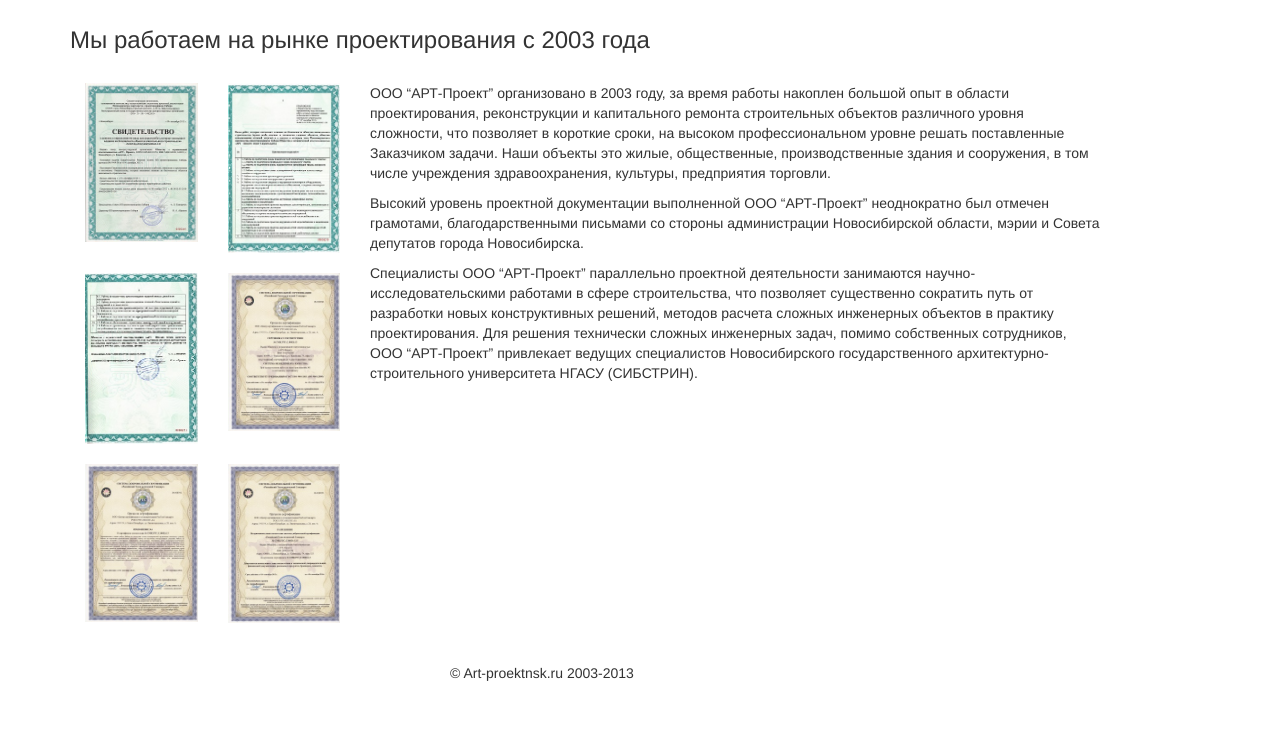
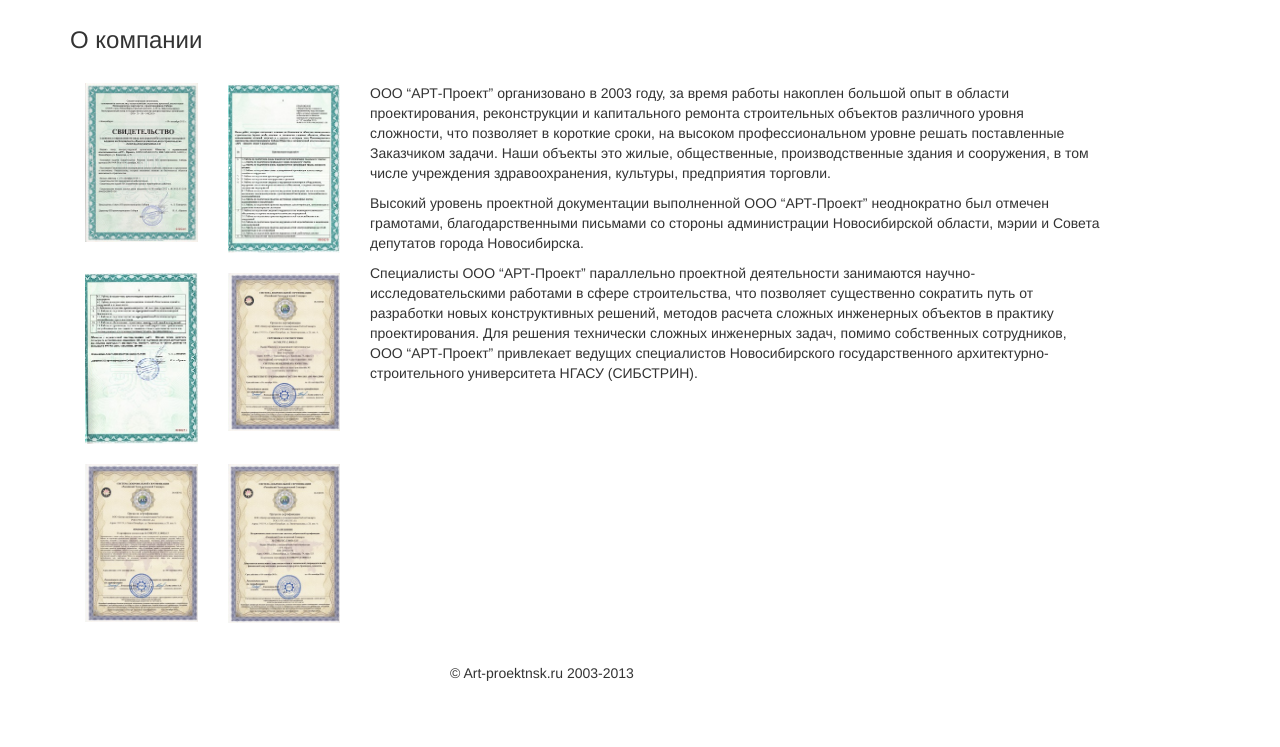
Before and after one commit to GrafRaf/art-proektnsk, a plain HTML site: page about.html in a window 1280 px wide. Shown: the part 53-800 px from the top of the page. Drawn offline with Linux system fonts and the light colour scheme; a script that the page names is missing.

Commit message:
change about page header

```diff
--- a/about.html
+++ b/about.html
@@ -37,7 +37,7 @@
     </div>
 
     <div class="container">
-        <h3>Мы работаем на рынке проектирования с 2003 года</h3><br />
+        <h3>О компании</h3><br />
         <div class="col-md-3">
             <div class="row">
                 <a class="fancybox" rel="gallery1" href="images/sro1.jpg" title="СРО стрница 1">
```
